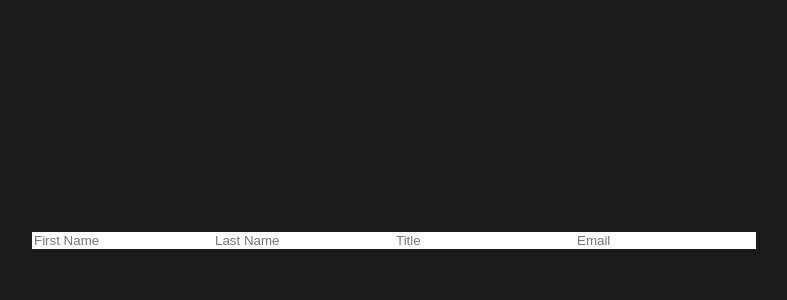
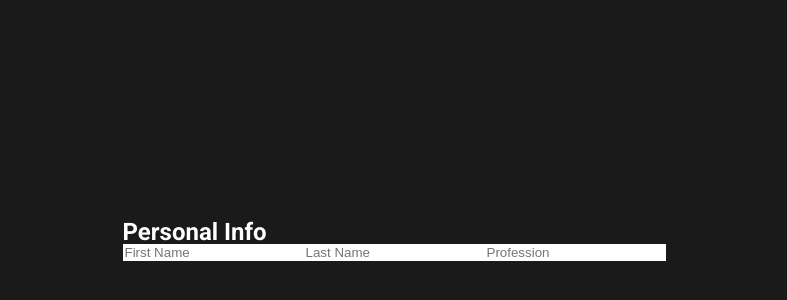
Before and after one commit to GabrielOJorge/cv-project, a React (Create React App) app: page / in a window 1280 px wide. Shown: the part 160-460 px from the top of the page, without its empty margins (246-1033 px from the left). Built offline with nearby package versions, Linux system fonts and the light colour scheme.

Commit message:
remove email and title inputs from PersonalInfoSection component and add a 'h1' and profession input

```diff
--- a/src/components/PersonalInfoSection/index.js
+++ b/src/components/PersonalInfoSection/index.js
@@ -1,6 +1,7 @@
 import React, { Component } from "react";
-
+import './style.css'
 class PersonalInfoSection extends Component {
+  // eslint-disable-next-line no-useless-constructor
   constructor(props) {
     super(props)
   }
@@ -9,11 +10,12 @@ class PersonalInfoSection extends Component {
 
     return (
       <section className="personal-info-section">
+        <h1>Personal Info</h1>
+
         <form action="#">
           <input type="text" name="fname" id="fname" placeholder="First Name"/>
           <input type="text" name="lname" id="lname" placeholder="Last Name"/>
-          <input type="text" name="title" id="title" placeholder="Title"/>
-          <input type="email" name="email" id="email" placeholder="Email"/>
+          <input type="text" name="profession" id="profession" placeholder="Profession"/>
         </form>
       </section>
     );
```
